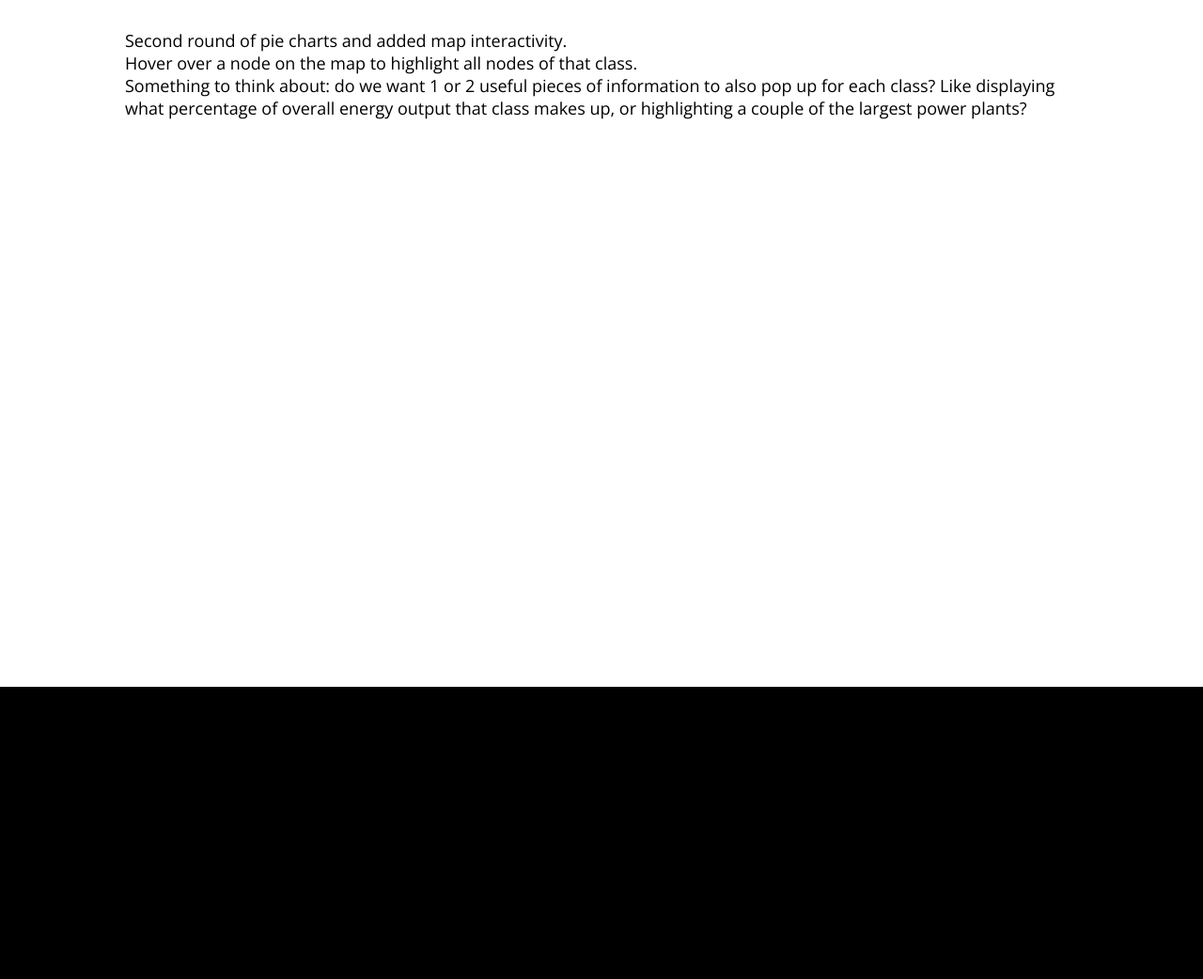
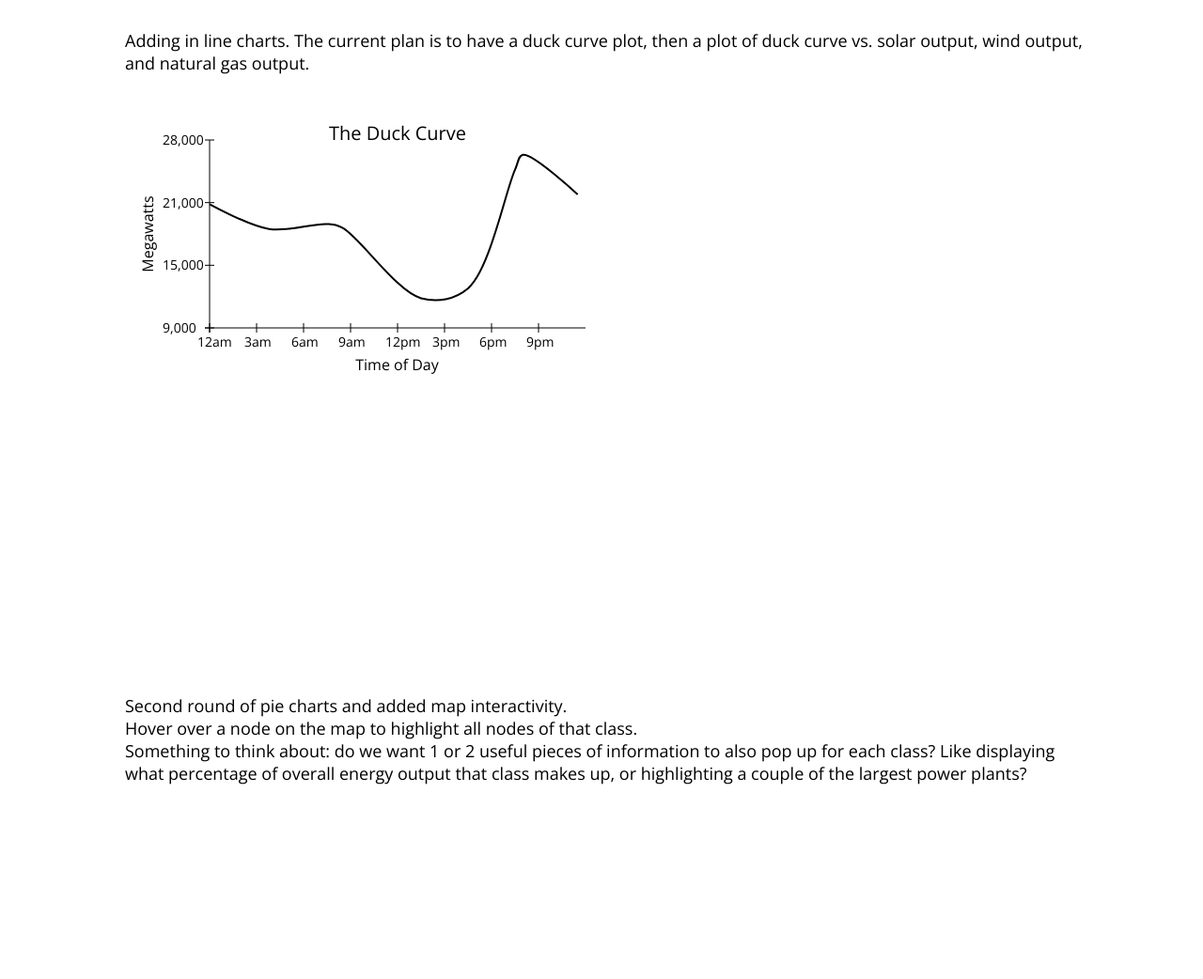
Before and after one commit to ssquires/seedinsights-ca-grid-article, a website: page public/index.html in a window 1280 px wide. Shown: the part 1283-2325 px from the top of the page at 94% size. Before the commit the page ends 2014 px from the top, so only its background shows below. Drawn offline with nearby package versions, Linux system fonts and the light colour scheme; no server answers; a web font is replaced by a local one.

Commit message:
initial draft of duck curve chart

```diff
--- a/public/index.html
+++ b/public/index.html
@@ -6,6 +6,7 @@
 <link rel='stylesheet' href='style/style.css' />
 <link rel='stylesheet' href='style/map.css' />
 <link rel='stylesheet' href='style/pie.css' />
+<link rel='stylesheet' href='style/line-charts.css' />
 <link href="https://fonts.googleapis.com/css?family=Roboto:100|Open+Sans:300|Lato:100|Nova+Mono" rel="stylesheet">
 </head>
 
@@ -25,6 +26,20 @@
     <svg id='pie-future' width='300' height='350'>
     </svg>
   </div>
+  <p>Adding in line charts. The current plan is to have a duck curve plot,
+    then a plot of duck curve vs. solar output, wind output, and natural gas
+    output.</p>
+  <div id='line-charts'>
+    <div id='duck-curve' class='line-chart'>
+    </div>
+    <div id='natural-gas-curve' class='line-chart'
+    </div>
+    <div id='solar-curve' class='line-chart'>
+    </div>
+    <div id='wind-curve' class='line-chart'>
+    </div>
+  </div>
+
   <p>Second round of pie charts and added map interactivity.</p>
   <p>Hover over a node on the map to highlight all nodes of that class.</p>
   <p>Something to think about: do we want 1 or 2 useful pieces of information
@@ -42,6 +57,7 @@
 <script src='js/energy-map.js'></script>
 <script src='js/ca-map.js'></script>
 <script src='js/pie-charts.js'></script>
+<script src='js/line-charts.js'></script>
 <script src='js/article.js'></script>
 </body>
 </html>
--- a/public/js/article.js
+++ b/public/js/article.js
@@ -16,4 +16,12 @@ $(document).ready(function() {
   drawMaps();
   makePieChart('#pie-present', presentDayData, pieColorsNow, '2017 (Natural gas, large hydro/nuclear, and renewable)');
   makePieChart('#pie-future', futureData, pieColorsFuture, '2045 (Renewable vs. carbon neutral)');
+  makeLineChart('#duck-curve',
+                'The Duck Curve',
+                [duckData],
+                ['black'],
+                false,
+                ['9,000', '15,000', '21,000', '28,000'],
+                'Time of Day',
+                'Megawatts');
 });
--- a/public/js/ca-map.js
+++ b/public/js/ca-map.js
@@ -1,5 +1,5 @@
 function drawMaps() {
-  var data = d3.json('california.json').then(function (data) {
+  let data = d3.json('california.json').then(function (data) {
     // Path Generator to draw regions on map
     let path = d3.geoPath().projection(projection);
 
@@ -15,9 +15,3 @@ function drawMaps() {
     makeLegend('#map', 160, 50);
   });
 }
-
-
-function makeMap(svgID, data) {
-
-
-}
--- a/public/js/energy-map.js
+++ b/public/js/energy-map.js
@@ -1,4 +1,4 @@
-var tooltip = d3.select("body")
+let tooltip = d3.select("body")
 		      .append("div")
     		  .attr("class", "tooltip")
     		  .style("opacity", 1)
--- /dev/null
+++ b/public/js/line-charts.js
@@ -0,0 +1,151 @@
+const duckData = [
+  [0, 21.5],
+  [3.8, 19],
+  [7.5, 19.5],
+  [8.5, 19.1],
+  [13.5, 12],
+  [16.5, 13],
+  [19.5, 25],
+  [20, 26.5],
+  [23.5, 22.5]
+]
+
+const xLabels = ['12am', '3am', '6am', '9am', '12pm', '3pm', '6pm', '9pm'];
+
+
+function makeLineChart(containerID,
+                       chartTitle,
+                       dataset,
+                       dataColors,
+                       drawPoints=false,
+                       yLabels=[],
+                       xAxisTitle,
+                       yAxisTitle) {
+  let xAxisLevel = 200;
+  let xLength = 400;
+  let yAxisLevel = 0;
+  let yLength = 200;
+  let xStart = 0;
+  let xEnd = 24;
+  let yStart = 9;
+  let yEnd = 28;
+
+  // Make svg element
+  let chart = d3.select(containerID).append('svg')
+    .attr('viewBox', '-50 -50 ' + (xLength + 50) + ' ' + (yLength + 100))
+    .attr('width', '100%')
+    .attr('height', '100%');
+
+  // Make chart title
+  let titleText = chart.append('text')
+    .html(chartTitle)
+    .attr('font-size', 20)
+    .attr('font-family', 'Open Sans');
+  let bbox = titleText.node().getBBox();
+  titleText.attr('x', xLength / 2 - bbox.width / 2);
+
+  // Make x-axis title
+  let xText = chart.append('text')
+    .html(xAxisTitle)
+    .attr('font-size', 16)
+    .attr('font-family', 'Open Sans')
+    .attr('y', xAxisLevel + 45);
+  let xbbox = xText.node().getBBox();
+  xText.attr('x', xLength / 2 - xbbox.width / 2);
+
+  // Make y-axis title
+  let yText = chart.append('text')
+    .html(yAxisTitle)
+    .attr('font-size', 16)
+    .attr('font-family', 'Open Sans')
+    .attr('y', '-60')
+    .attr('transform', 'rotate(270)');
+  let ybbox = yText.node().getBBox();
+  yText.attr('x', -(xAxisLevel - yLength / 2 + ybbox.width / 2));
+
+  // Draw x axis
+  chart.append('line')
+    .attr('x1', xStart - 5)
+    .attr('y1', xAxisLevel)
+    .attr('x2', xStart + xLength)
+    .attr('y2', xAxisLevel)
+    .attr('stroke', 'black')
+    .attr('stroke-width', '1');
+
+  // Draw x ticks and labels
+  let spaceBetweenTicks = xLength / xLabels.length;
+  for (let i = 0;  i < xLabels.length; i++) {
+    chart.append('line')
+      .attr('x1', xStart + i * spaceBetweenTicks)
+      .attr('y1', xAxisLevel - 5)
+      .attr('x2', xStart + i * spaceBetweenTicks)
+      .attr('y2', xAxisLevel + 5)
+      .attr('stroke', 'black')
+      .attr('stroke-width', '1');
+
+    chart.append('text')
+      .html(xLabels[i])
+      .attr('x', xStart + i * spaceBetweenTicks - 13)
+      .attr('y', xAxisLevel + 20)
+      .attr('font-size', 14)
+      .attr('font-family', 'Open Sans');
+  }
+
+  // Draw y axis
+  chart.append('line')
+    .attr('x1', 0)
+    .attr('y1', 0)
+    .attr('x2', 0)
+    .attr('y2', 205)
+    .attr('stroke', 'black')
+    .attr('stroke-width', '1');
+
+  // Draw y ticks and labels
+  spaceBetweenTicks = yLength / (yLabels.length - 1);
+  for (let i = 0; i < yLabels.length; i++) {
+    chart.append('line')
+      .attr('x1', yAxisLevel - 5)
+      .attr('x2', yAxisLevel + 5)
+      .attr('y1', xAxisLevel - i * spaceBetweenTicks)
+      .attr('y2', xAxisLevel - i * spaceBetweenTicks)
+      .attr('stroke', 'black')
+      .attr('stroke-width', '1');
+
+    chart.append('text')
+      .html(yLabels[i])
+      .attr('x', yAxisLevel - 50)
+      .attr('y', xAxisLevel - i * spaceBetweenTicks + 5)
+      .attr('font-size', 14)
+      .attr('font-family', 'Open Sans');
+  }
+
+
+  for (let j = 0; j < dataset.length; j++) {
+    let data = dataset[j];
+    let fillColor = dataColors[j];
+    // Scale data to chart size
+    for (let dataPoint of data) {
+      dataX = (dataPoint[0] / (xEnd - xStart)) * xLength + yAxisLevel;
+      dataY = xAxisLevel - yLength * ((dataPoint[1] - yStart) / (yEnd - yStart));
+      dataPoint[0] = dataX;
+      dataPoint[1] = dataY;
+    }
+    let makeCurve = d3.line().curve(d3.curveCatmullRom);
+    let path = makeCurve(data);
+    chart.append('path').attr('d', path)
+      .attr('fill', 'none')
+      .attr('stroke', fillColor)
+      .attr('stroke-width', '2');
+
+    // Draw circles on each data point
+    if (drawPoints) {
+      for (var i = 0; i < data.length; i++) {
+        chart.append('circle')
+          .attr('cx', data[i][0])
+          .attr('cy', data[i][1])
+          .attr('r', 4)
+          .attr('fill', fillColor);
+      }
+    }
+  }
+}
--- /dev/null
+++ b/public/style/line-charts.css
@@ -0,0 +1,5 @@
+.line-chart {
+  width: 500px;
+  height: 300px;
+  margin: 20px;
+}
```
